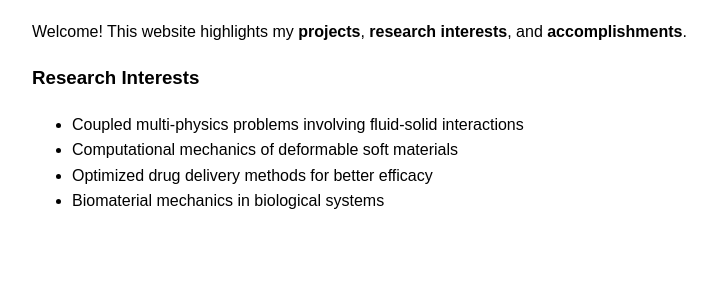
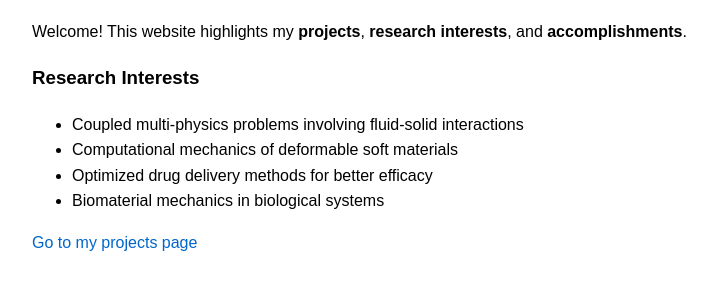
Before and after one commit to arismael13/arismael13.github.io, a plain HTML site: page index.html in a window 1280 px wide. Shown: the part 104-394 px from the top of the page, without its empty margins (258-971 px from the left). Drawn offline with Linux system fonts and the light colour scheme.

Commit message:
Update index.html

```diff
--- a/index.html
+++ b/index.html
@@ -34,3 +34,5 @@
     <li>Optimized drug delivery methods for better efficacy</li>
     <li>Biomaterial mechanics in biological systems</li>
   </ul>
+
+  <a href="introduction.html">Go to my projects page</a>
```
